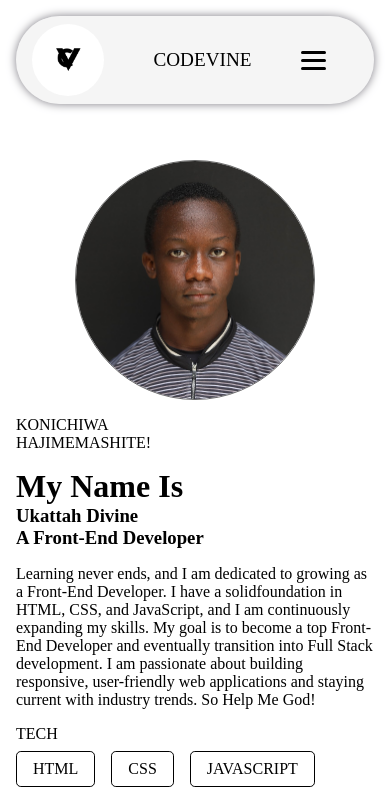
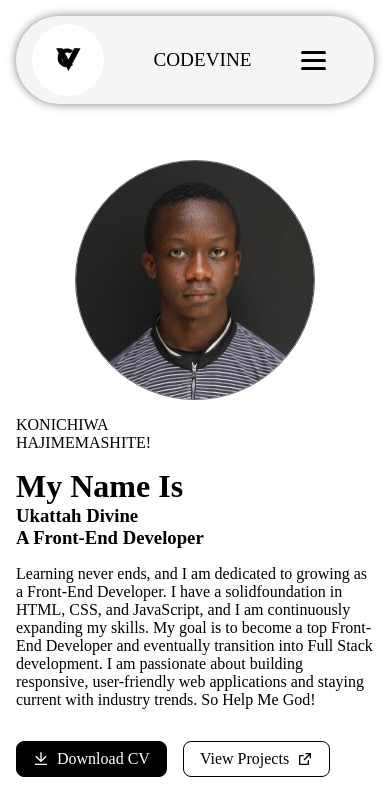
Before and after one commit to Ukattah-Divine603/ukattahdivine, a React (Vite) app: page / in a window 390 px wide. Shown: the top 794 px of the page. Built offline with nearby package versions, Linux system fonts and the light colour scheme; a web font is replaced by a local one.

Commit message:
Added Some Buttons

```diff
--- a/src/index.css
+++ b/src/index.css
@@ -360,7 +360,13 @@ aspect-ratio: 16/9;
   justify-content: center;
   align-items: center;
   gap: 10rem;
+
 }
+
+.mobile{
+  display: none;
+}
+
 
 .tec-icon{
   color: white;
@@ -712,6 +718,43 @@ footer {
     transition: 0.5s ease-in-out;
   }
 
+  .mobile{
+    display: flex;
+  }
+
+  .mobile a{
+  border: 1px solid rgb(0, 0, 0);
+  display: flex;
+  flex-direction: row;
+  gap: .5rem;
+  justify-content: space-between;
+  align-items: center;
+  transition: 0.5s ease-in-out;
+}
+
+.rex{
+      border: 1px solid rgb(0, 0, 0);
+  color: rgb(0, 0, 0);
+  background-color: rgb(255, 255, 255);
+}
+
+.rex:hover{
+    background-color: black;
+  color: white;
+}
+
+.dash{
+    border: 1px solid rgb(0, 0, 0);
+  color: rgb(255, 255, 255);
+  background-color: black;
+}
+
+.dash:hover{
+        border: 1px solid rgb(0, 0, 0);
+  color: rgb(0, 0, 0);
+  background-color: rgb(255, 255, 255);
+}
+
   .nav-menu {
     display: none;
     width: 100%;
--- a/src/pages/Hero.jsx
+++ b/src/pages/Hero.jsx
@@ -11,6 +11,7 @@ function Hero() {
 
  <div className="mobile-image">
     <img src={profile} alt="" srcset="" />
+
  </div>
 
     <div className="left-sed">
@@ -21,7 +22,19 @@ HAJIMEMASHITE!
 <h3>Ukattah Divine<br/>
 A Front-End Developer</h3>
 <p>Learning never ends, and I am dedicated to growing as a Front-End Developer. I have a solidfoundation in HTML, CSS, and JavaScript, and I am continuously expanding my skills. My goal is to become a top Front-End Developer and eventually transition into Full Stack development. I am passionate about building responsive, user-friendly web applications and staying current with industry trends. So Help Me God!</p>
+      <div className="buttons mobile">
+ <a
+  className="project-link dash"
+  href="/Ukattah-Divine-CV.pdf"
+  download="Ukattah-Divine-CV.pdf"
+  title="Download Ukattah Divine's CV (PDF)"
+>
+<svg xmlns="http://www.w3.org/2000/svg" viewBox="0 0 24 24" width="16" height="16" fill="currentColor"><path d="M3 19H21V21H3V19ZM13 13.1716L19.0711 7.1005L20.4853 8.51472L12 17L3.51472 8.51472L4.92893 7.1005L11 13.1716V2H13V13.1716Z"></path></svg> Download CV
+</a>
 
+
+               <a className="project-link rex" href="#projects">View Projects <svg xmlns="http://www.w3.org/2000/svg" viewBox="0 0 24 24" width="16" height="16" fill="currentColor"><path d="M10 6V8H5V19H16V14H18V20C18 20.5523 17.5523 21 17 21H4C3.44772 21 3 20.5523 3 20V7C3 6.44772 3.44772 6 4 6H10ZM21 3V11H19L18.9999 6.413L11.2071 14.2071L9.79289 12.7929L17.5849 5H13V3H21Z"></path></svg></a>
+            </div>
 <h4>TECH</h4>
 <div className="framework-list">
 <Frameworks name="HTML"/>
```
